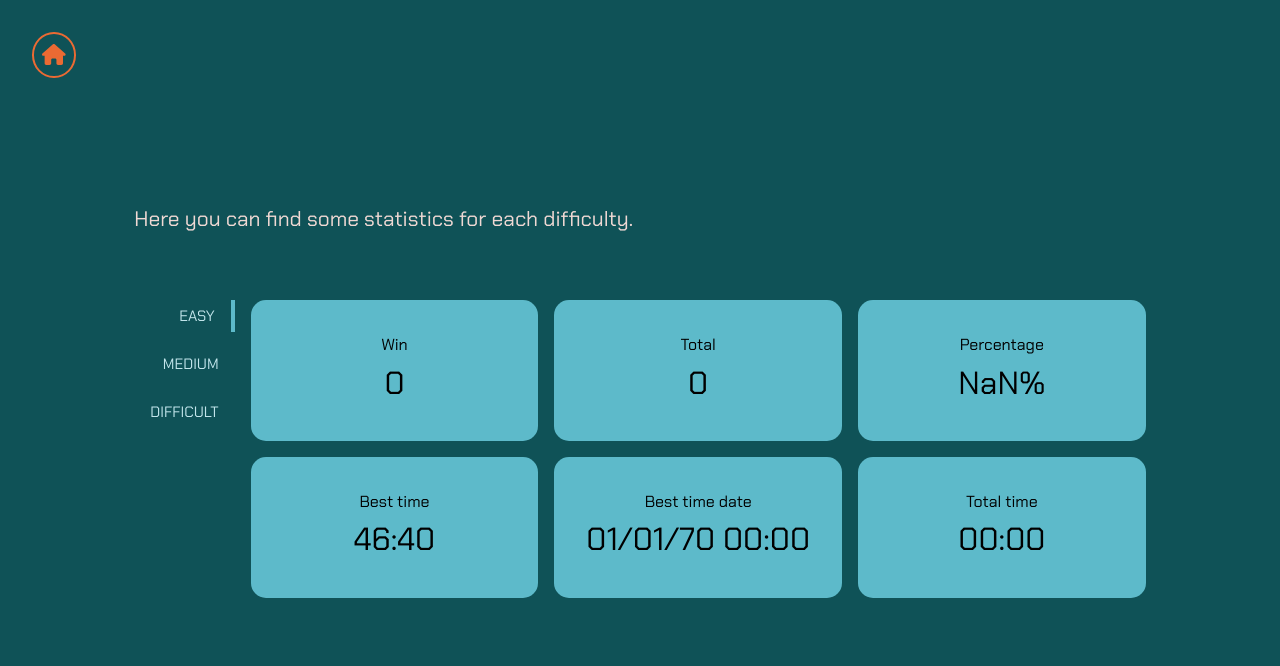
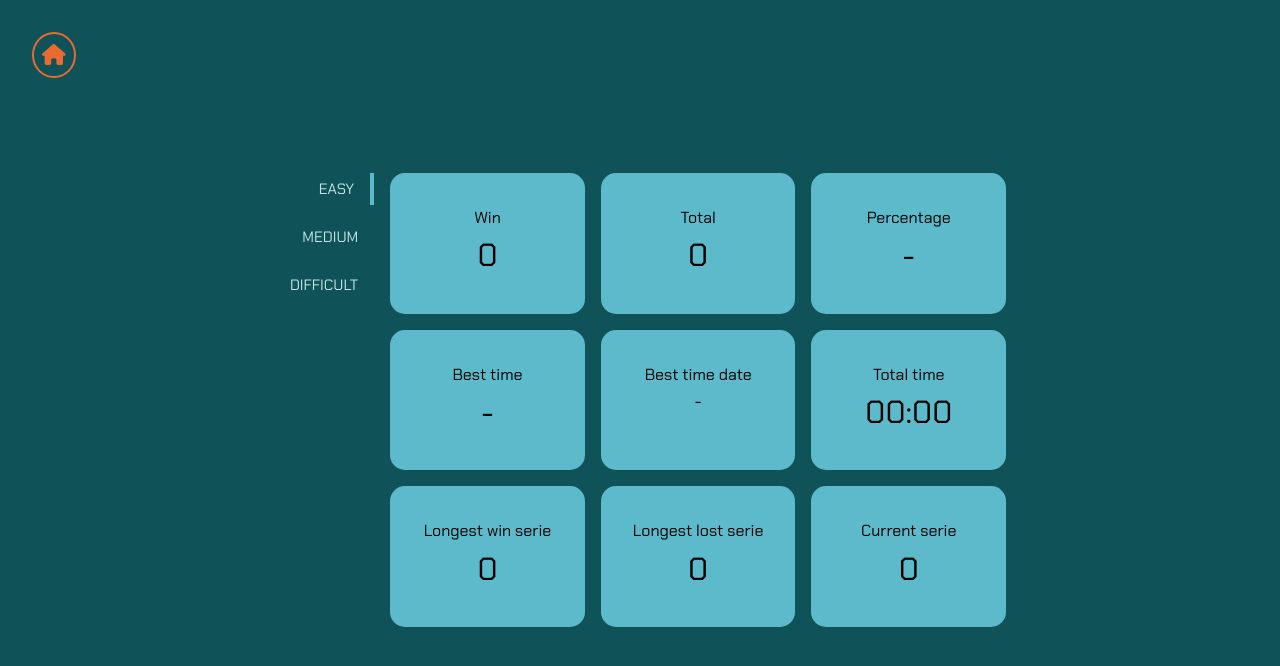
Before and after one commit to AndreaLupo/minesweeper, a Vue app: page /statistics in a window 1280 px wide. Shown: the top 666 px of the page. Built offline with nearby package versions, Linux system fonts and the light colour scheme.

Commit message:
Add new statistics

```diff
--- a/src/components/statistics/StatisticsGrid.vue
+++ b/src/components/statistics/StatisticsGrid.vue
@@ -10,7 +10,9 @@
     </div>
     <div class="item">
       <div class="title">Percentage</div>
-      <div class="value">{{ percentageWinGames }}%</div>
+      <div class="value">
+        {{ totalGames === 0 ? "-" : percentageWinGames + "%" }}
+      </div>
     </div>
     <div class="item">
       <div class="title">Best time</div>
@@ -18,11 +20,23 @@
     </div>
     <div class="item">
       <div class="title">Best time date</div>
-      <div class="value">{{ bestTimeDateText }}</div>
+      <div class="value date">{{ bestTimeDateText }}</div>
     </div>
     <div class="item">
       <div class="title">Total time</div>
       <div class="value">{{ totalTimeText }}</div>
+    </div>
+    <div class="item">
+      <div class="title">Longest win serie</div>
+      <div class="value">{{ difficultyStats.series.longestWin }}</div>
+    </div>
+    <div class="item">
+      <div class="title">Longest lost serie</div>
+      <div class="value">{{ difficultyStats.series.longestLost }}</div>
+    </div>
+    <div class="item">
+      <div class="title">Current serie</div>
+      <div class="value">{{ difficultyStats.series.current }}</div>
     </div>
   </div>
 </template>
@@ -54,11 +68,17 @@ getStatistics(props.difficulty);
 
 const bestTimeText = computed(() => {
   const bestTime = difficultyStats.value.bestTime;
+  if (bestTime.time === 100000000) {
+    return "-";
+  }
   return dayjs().minute(0).second(bestTime.time).format("mm:ss");
 });
 
 const bestTimeDateText = computed(() => {
   const bestTime = difficultyStats.value.bestTime;
+  if (bestTime.when === Date.parse("1/01/1970")) {
+    return "-";
+  }
   return dayjs(bestTime.when).format("DD/MM/YY HH:mm");
 });
 const totalTimeText = computed(() => {
@@ -90,12 +110,17 @@ const percentageWinGames = computed(() => {
     padding: 2rem;
     border-radius: 15px;
     text-align: center;
+
     background-color: var(--color-primary);
     .title {
       font-size: medium;
     }
     .value {
       font-size: xx-large;
+
+      &.date {
+        font-size: large;
+      }
     }
   }
 }
--- a/src/stores/statistics.ts
+++ b/src/stores/statistics.ts
@@ -74,16 +74,16 @@ export const useStatisticsStore = defineStore("statistics", () => {
 
   function incrementLostGames() {
     difficultyStats.lostGames++;
-    localStorage.setItem(difficulty, JSON.stringify(difficultyStats));
+    // localStorage.setItem(difficulty, JSON.stringify(difficultyStats));
   }
   function incrementWinGames() {
     difficultyStats.winGames++;
-    localStorage.setItem(difficulty, JSON.stringify(difficultyStats));
+    // localStorage.setItem(difficulty, JSON.stringify(difficultyStats));
   }
 
   function updateTotalTime(seconds: number) {
     difficultyStats.totalTime = difficultyStats.totalTime + seconds;
-    localStorage.setItem(difficulty, JSON.stringify(difficultyStats));
+    // localStorage.setItem(difficulty, JSON.stringify(difficultyStats));
   }
 
   /**
@@ -102,11 +102,54 @@ export const useStatisticsStore = defineStore("statistics", () => {
   function setBestTime(time: number) {
     difficultyStats.bestTime.time = time;
     difficultyStats.bestTime.when = Date.now();
-    localStorage.setItem(difficulty, JSON.stringify(difficultyStats));
+    // localStorage.setItem(difficulty, JSON.stringify(difficultyStats));
   }
 
   function getStatisticsByDifficulty(difficulty: Difficulty): DifficultyStats {
     return getFromLocalStorage(difficulty, defaults);
+  }
+
+  function updateSeries(result: GameResult) {
+    const lastGameResult = getLastGameResult();
+
+    if (lastGameResult !== result) {
+      // reset serie if result change
+      difficultyStats.series.current = 0;
+    }
+
+    // increase the current serie
+    if (result === GameResult.WIN) {
+      difficultyStats.series.current++;
+    } else {
+      difficultyStats.series.current--;
+    }
+
+    checkAndUpdateBestSeries(result);
+
+  }
+
+  function getLastGameResult(): GameResult {
+    if (difficultyStats.series.current > 0) {
+      return GameResult.WIN;
+    } else {
+      return GameResult.LOST;
+    }
+  }
+
+  function checkAndUpdateBestSeries(result: GameResult): boolean {
+    if (result === GameResult.WIN) {
+      if (difficultyStats.series.current > difficultyStats.series.longestWin) {
+        difficultyStats.series.longestWin = difficultyStats.series.current;
+        return true;
+      }
+    } else {
+      const currentLostSerie = Math.abs(difficultyStats.series.current);
+      if (currentLostSerie > difficultyStats.series.longestLost) {
+        difficultyStats.series.longestLost = currentLostSerie;
+        return true;
+      }
+    }
+    return false;
   }
 
   /**
@@ -126,7 +169,9 @@ export const useStatisticsStore = defineStore("statistics", () => {
     }
 
     updateTotalTime(seconds);
+    updateSeries(result);
 
+    localStorage.setItem(difficulty, JSON.stringify(difficultyStats));
 
     return bestTimeUpdated;
   }
--- a/src/views/StatisticsView.vue
+++ b/src/views/StatisticsView.vue
@@ -1,10 +1,5 @@
 <template>
   <HomeLink></HomeLink>
-  <div class="intro">
-    <span class="intro--text"
-      >Here you can find some statistics for each difficulty.</span
-    >
-  </div>
   <div class="wrapper">
     <div class="difficulty-selector">
       <div
```
